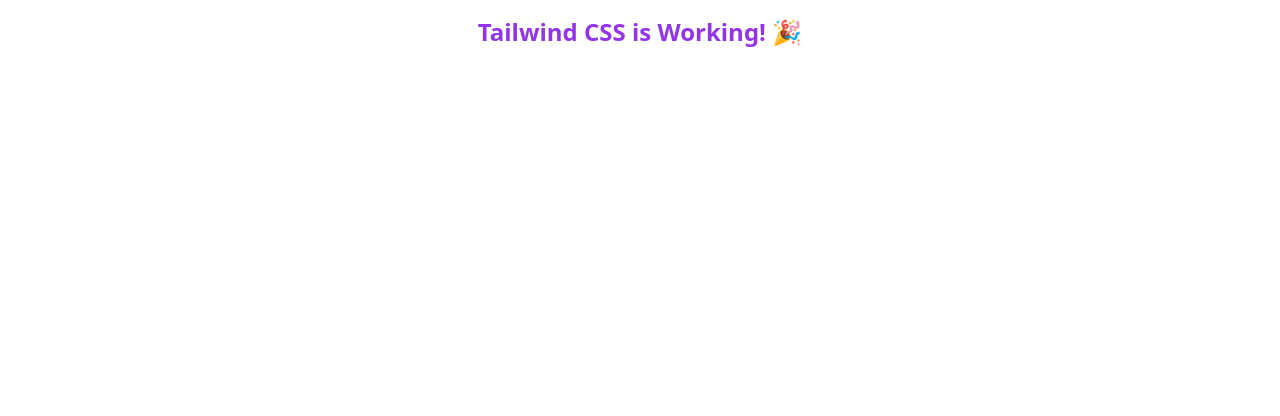
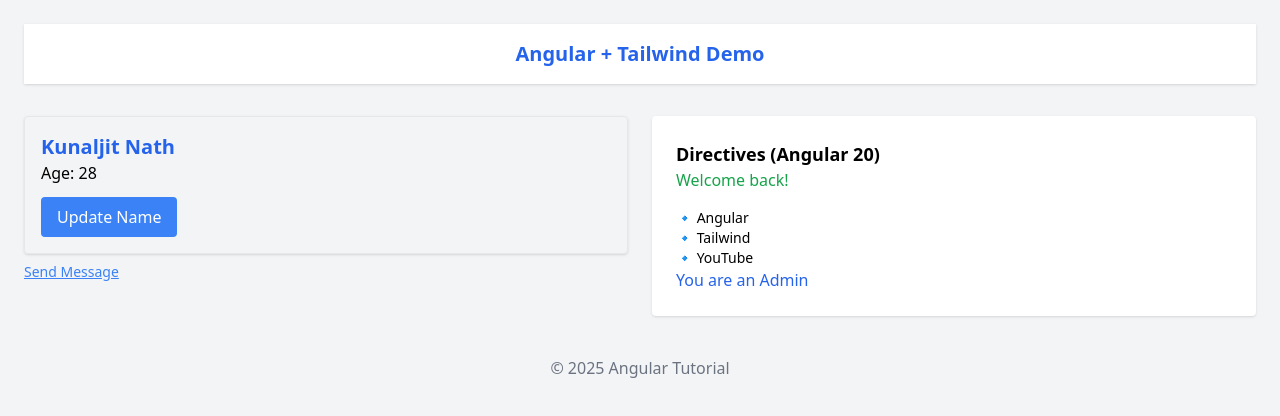
Before and after one commit to Rakeshducs/angular-youtube-demo, an Angular app: page / in a window 1280 px wide. Shown: the top 416 px of the page. Built offline with nearby package versions, Linux system fonts and the light colour scheme.

Commit message:
Enhanced: added input out function

```diff
--- a/src/app/app.html
+++ b/src/app/app.html
@@ -1,4 +1,48 @@
-<!-- app.component.html -->
-<div class="text-2xl font-bold text-purple-600 p-4 text-center">
-  Tailwind CSS is Working! 🎉
+<div class="min-h-screen bg-gray-100 p-6">
+  <nav class="bg-white shadow p-4 text-center text-xl font-semibold text-blue-600">
+    Angular + Tailwind Demo
+  </nav>
+
+  <div class="grid md:grid-cols-2 gap-6 mt-8">
+    <!-- User card -->
+    <app-user-card></app-user-card>
+
+    <!-- Directives display -->
+    <div class="bg-white p-6 rounded shadow">
+      <h2 class="text-lg font-bold">Directives (Angular 20)</h2>
+
+  <!-- Angular 20 @if -->
+@if (isLoggedIn) {
+  <p class="text-green-600">Welcome back!</p>
+} @else {
+  <p class="text-red-600">Please login</p>
+}
+
+
+      <!-- @for directive -->
+      <ul class="mt-4">
+        @for (item of items; track item) {
+          <li class="text-sm">🔹 {{ item }}</li>
+        }
+      </ul>
+
+      <!-- @switch directive -->
+      @switch (role) {
+        @case ('admin') {
+          <p class="text-blue-600">You are an Admin</p>
+        }
+        @case ('user') {
+          <p class="text-gray-600">You are a User</p>
+        }
+        @default {
+          <p class="text-yellow-600">Unknown role</p>
+        }
+      }
+
+    </div>
+  </div>
+
+  <footer class="text-center mt-10 text-gray-500">
+    © 2025 Angular Tutorial
+  </footer>
 </div>
--- a/src/app/app.ts
+++ b/src/app/app.ts
@@ -1,12 +1,21 @@
 import { Component, signal } from '@angular/core';
 import { RouterOutlet } from '@angular/router';
+import { UserCard } from './user-card/user-card';
 
 @Component({
   selector: 'app-root',
-  imports: [RouterOutlet],
+  imports: [RouterOutlet, UserCard],
   templateUrl: './app.html',
   styleUrl: './app.css'
 })
 export class App {
   protected readonly title = signal('angular-youtube-demo');
+  message = '';
+  isLoggedIn = true;
+  items = ['Angular', 'Tailwind', 'YouTube'];
+  role = 'admin';
+
+handleNotification(msg: string) {
+  this.message = msg;
 }
+}
--- /dev/null
+++ b/src/app/user-card/user-card.html
@@ -0,0 +1,10 @@
+<div class="p-4 border rounded shadow">
+    <h2 class="text-xl font-bold text-blue-600">{{ userName }}</h2>
+    <p>Age: {{ userAge }}</p>
+
+    <button (click)="updateName()" class="mt-3 bg-blue-500 text-white px-4 py-2 rounded">
+      Update Name
+    </button>
+  </div>
+  <h3 class="font-semibold text-lg">{{ userData?.name }}</h3>
+<button (click)="sendMessage()" class="mt-2 text-sm text-blue-500 underline">Send Message</button>
--- /dev/null
+++ b/src/app/user-card/user-card.ts
@@ -0,0 +1,20 @@
+import { Component, EventEmitter, Input, Output } from '@angular/core';
+
+@Component({
+  selector: 'app-user-card',
+  imports: [],
+  templateUrl: './user-card.html',
+  styleUrl: './user-card.css'
+})
+export class UserCard {
+  userName = 'Kunaljit Nath';
+  userAge = 28;
+  @Input() userData: any;
+@Output() notify = new EventEmitter<string>();
+  updateName() {
+    this.userName = 'Updated Name!';
+  }
+  sendMessage() {
+    this.notify.emit('Hello from UserCard!');
+  }
+}
```
Also changed, not shown: src/app/user-card/user-card.css (added), 1 other file (tests, documents, lock files or other folders).
